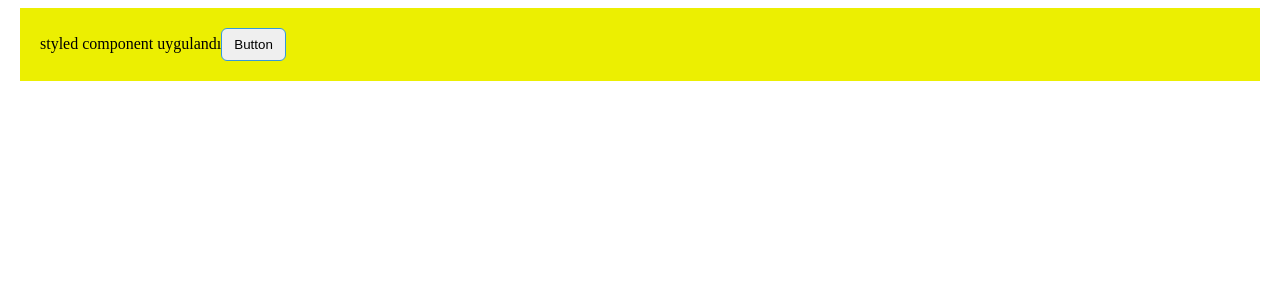
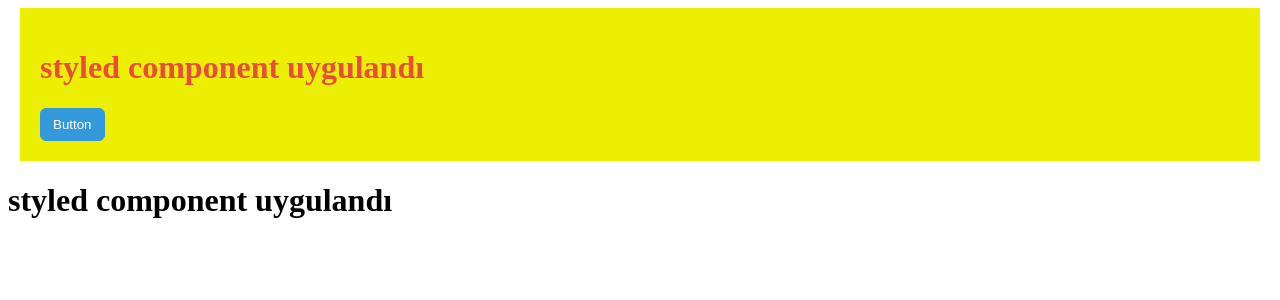
Before and after one commit to ferhatgozupekk/hafta-6, a React (Vite) app: page / in a window 1280 px wide. Shown: the top 300 px of the page. Built offline with nearby package versions, Linux system fonts and the light colour scheme.

Commit message:
10.3 Props Kullanımı

```diff
--- a/src/App.jsx
+++ b/src/App.jsx
@@ -7,9 +7,10 @@ function App() {
   return (
     <>
       <StyledContainer>
-        styled component uygulandı
-        <Button></Button>
+        <h1>styled component uygulandı</h1>
+        <Button $primary>Button</Button>
       </StyledContainer>
+      <h1>styled component uygulandı</h1>
     </>
   );
 }
--- a/src/components/button/Button.jsx
+++ b/src/components/button/Button.jsx
@@ -1,4 +1,4 @@
 import { StyledButton } from "./Button.styled";
-export function Button({ children }) {
-  return <StyledButton>{children}Button</StyledButton>;
+export function Button({ children, ...otherProps }) {
+  return <StyledButton {...otherProps}>{children}</StyledButton>;
 }
--- a/src/components/button/Button.styled.js
+++ b/src/components/button/Button.styled.js
@@ -4,4 +4,14 @@ export const StyledButton = styled.button`
   padding: 8px 12px;
   border: 1px solid #3498db;
   border-radius: 6px;
+  background-color: ${(props) => {
+    console.log(props);
+    return props?.$primary ? "#3499db" : "transparent";
+  }};
+
+  color: ${({ $primary }) => ($primary ? "white" : "black")};
+
+  &:hover {
+    background-color: ${(props) => (props?.$primary ? "#9b59b6" : "f1c40f")};
+  }
 `;
--- a/src/components/styled/StyledContainer.js
+++ b/src/components/styled/StyledContainer.js
@@ -5,4 +5,8 @@ export const StyledContainer = styled.div`
   background-color: #ecef01;
   margin: 0 auto;
   padding: 20px;
+
+  h1 {
+    color: #e74c3c;
+  }
 `;
```
